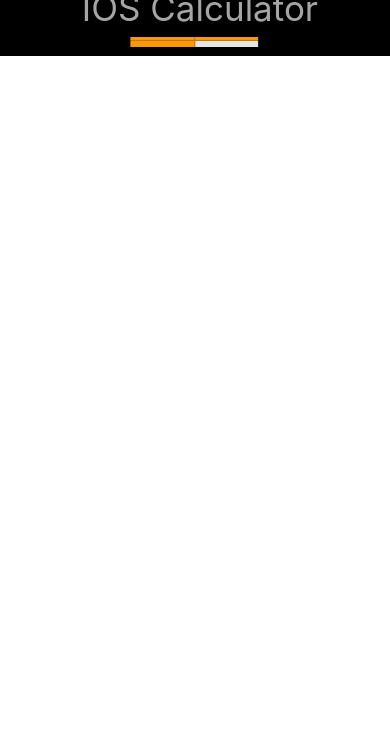
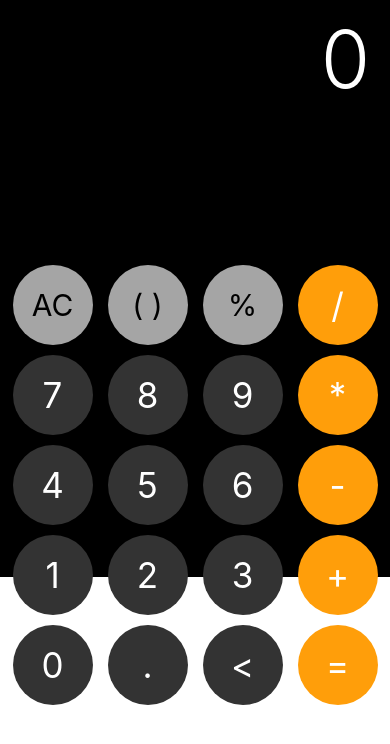
Before and after one commit to arqummalik1/IOS-Calculator, a React Native app: screen / in a window 390 px wide. Shown: the top 744 px of the page. Built offline with nearby package versions, Linux system fonts and the light colour scheme.

Commit message:
FlashTweaks

```diff
--- a/App.js
+++ b/App.js
@@ -9,10 +9,10 @@ const App = () => {
 
   setTimeout(() => {
     setisLoaded(true);
-  }, 2000);
+  }, 1000);
   return (
     <View style = {styles.container}>
-     {isLoaded ? <Intro/>: <Intro/>}
+     {isLoaded ? <Main/>: <Intro/>}
     </View>
   );
 };
--- a/components/intro.js
+++ b/components/intro.js
@@ -5,11 +5,13 @@ import logo from '../assets/ios.png';
 const Intro = () => {
   return (
     <View style={styles.container}>
-        <Text style={{color : "#a5a5a5", fontSize : 35}}> IOS Calculator</Text>
       <View style={styles.inner}>
         <Image source={logo} style={styles.img} />
+        <Text style={{color: '#a5a5a5', fontSize: 30}}>IOS Calculator</Text>
+        <Text style={{color: '#ff9e0a', fontSize: 10}}>
+          Designed and Developed by Arqum Malik
+        </Text>
       </View>
-      <Text style={{color : "#fff", fontSize : 10, marginTop : 0}}>Designed and Developed by Arqum Malik</Text>
     </View>
   );
 };
```
Also changed, not shown: components/MainStyles.js (+9 -9 lines).
